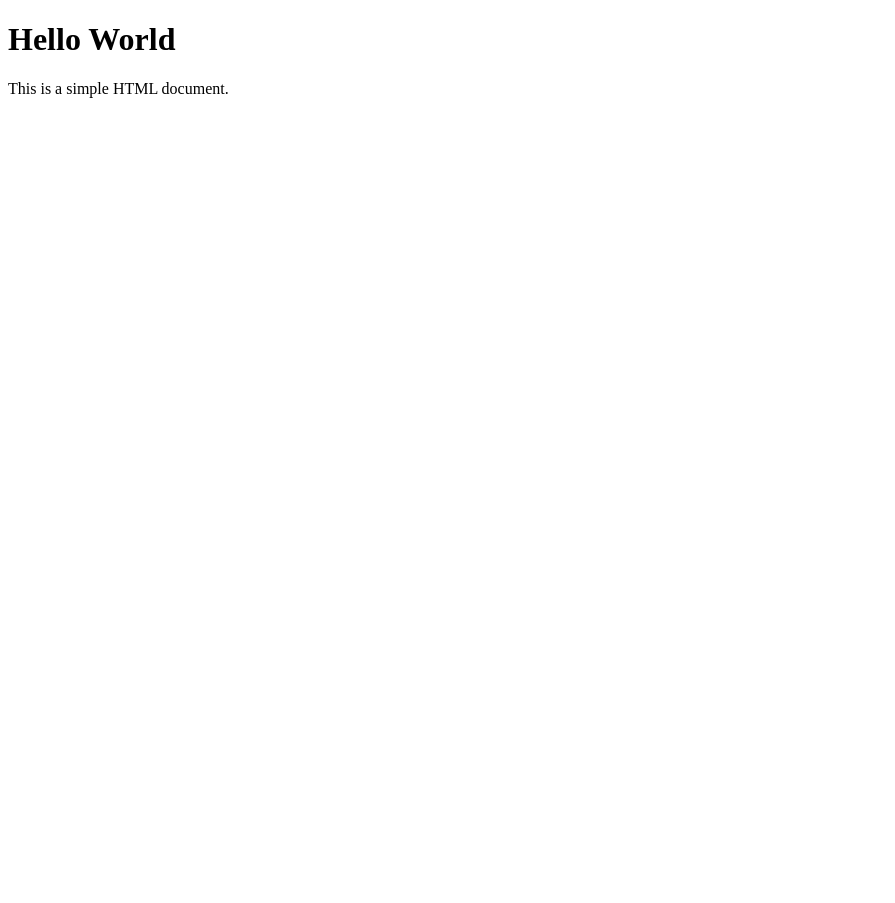
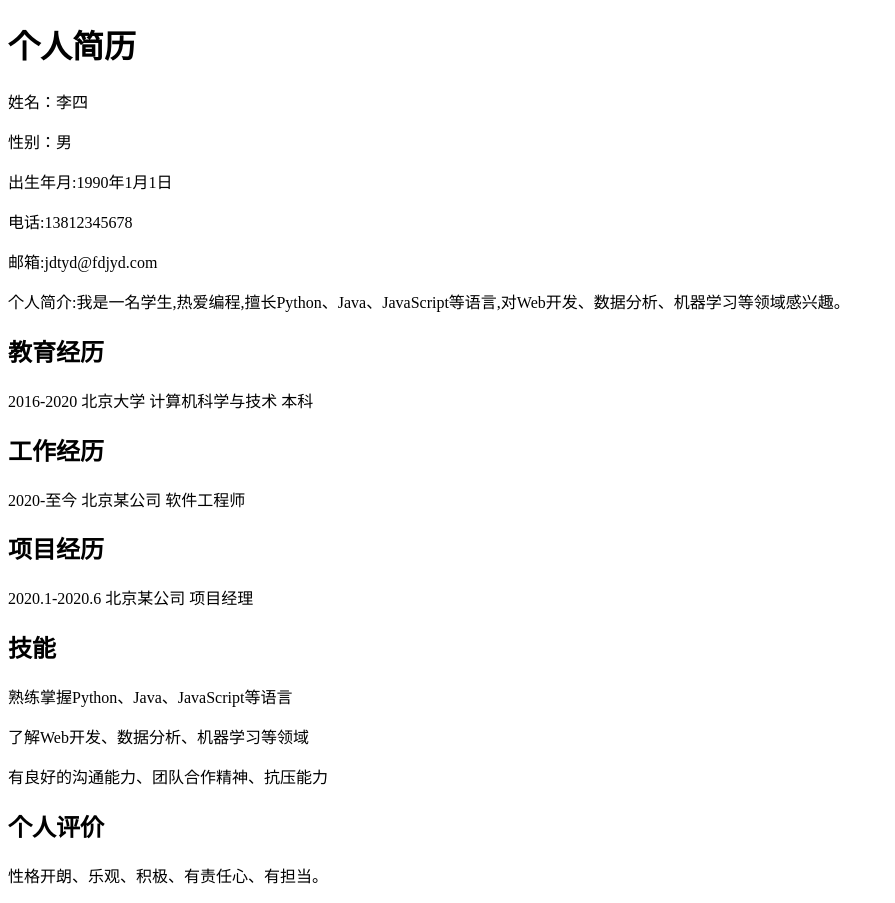
Before and after one commit to xpq1234567890/xpq1234567890.github.io, a plain HTML site: page index.html in a window 1280 px wide. Shown: the whole page, without its empty margins (0-895 px from the left). Before the commit the page ends 800 px from the top, so only its background shows below. Drawn offline with Linux system fonts and the light colour scheme.

Commit message:
Update index.html

```diff
--- a/index.html
+++ b/index.html
@@ -1,10 +1,27 @@
 <!DOCTYPE html>
 <html>
 <head>
-	<title>Hello World</title>
+	<title>个人简历</title>
 </head>
 <body>
-	<h1>Hello World</h1>
-	<p>This is a simple HTML document.</p>
+	<h1>个人简历</h1>
+	<p>姓名：李四</p>
+		<p>性别：男</p>
+		<p>出生年月:1990年1月1日</p>
+		<p>电话:13812345678</p>
+		<p>邮箱:jdtyd@fdjyd.com</p><EMAIL></p>
+			<p>个人简介:我是一名学生,热爱编程,擅长Python、Java、JavaScript等语言,对Web开发、数据分析、机器学习等领域感兴趣。</p>
+			<h2>教育经历</h2>
+			<p>2016-2020 北京大学 计算机科学与技术 本科</p>
+			<h2>工作经历</h2>
+			<p>2020-至今 北京某公司 软件工程师</p>
+			<h2>项目经历</h2>
+			<p>2020.1-2020.6 北京某公司 项目经理</p>
+			<h2>技能</h2>
+			<p>熟练掌握Python、Java、JavaScript等语言</p>
+			<p>了解Web开发、数据分析、机器学习等领域</p>
+			<p>有良好的沟通能力、团队合作精神、抗压能力</p>
+			<h2>个人评价</h2>
+			<p>性格开朗、乐观、积极、有责任心、有担当。
 </body>
 </html>
```
